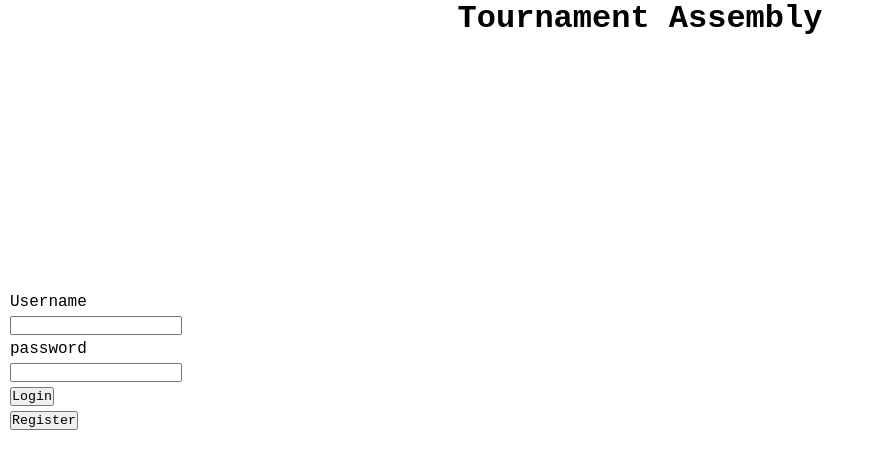
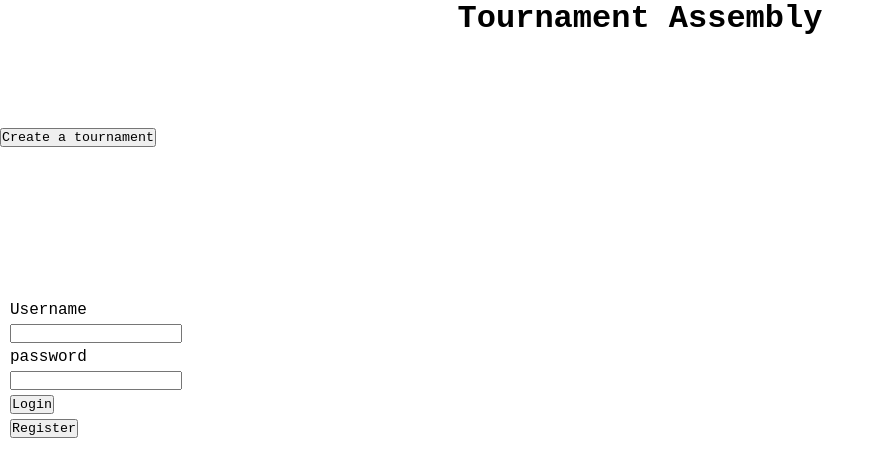
Before and after one commit to jamktiko/TournamentAssembly, an Angular app: page /login in a window 1280 px wide. Shown: the top 476 px of the page, without its empty margins (0-884 px from the left). Built offline with nearby package versions, Linux system fonts and the light colour scheme.

Commit message:
further editing

```diff
--- a/src/app/login/login.component.css
+++ b/src/app/login/login.component.css
@@ -9,7 +9,7 @@
   width: fit-content;
   max-width: 75%;
   margin-left: 10px;
-  margin-top: 20%;
+  margin-top: 5%;
   height: fit-content;
   max-height: 50%;
 }
@@ -22,3 +22,16 @@
   align-self: auto;
   order: 0;
 }
+.quest_css {
+  max-height: 75%;
+  align-self: center;
+  justify-content: center;
+  flex-direction: column;
+
+  height: 200px;
+  display: flex;
+
+  flex-wrap: nowrap;
+
+  align-items: flex-start;
+}
--- a/src/app/login/login.component.html
+++ b/src/app/login/login.component.html
@@ -1,4 +1,8 @@
 <body>
+  <div class="quest_css">
+    <button>Create a tournament</button>
+  </div>
+  <div></div>
   <div class="flex-container">
     Username <input type="text" />
 
```
